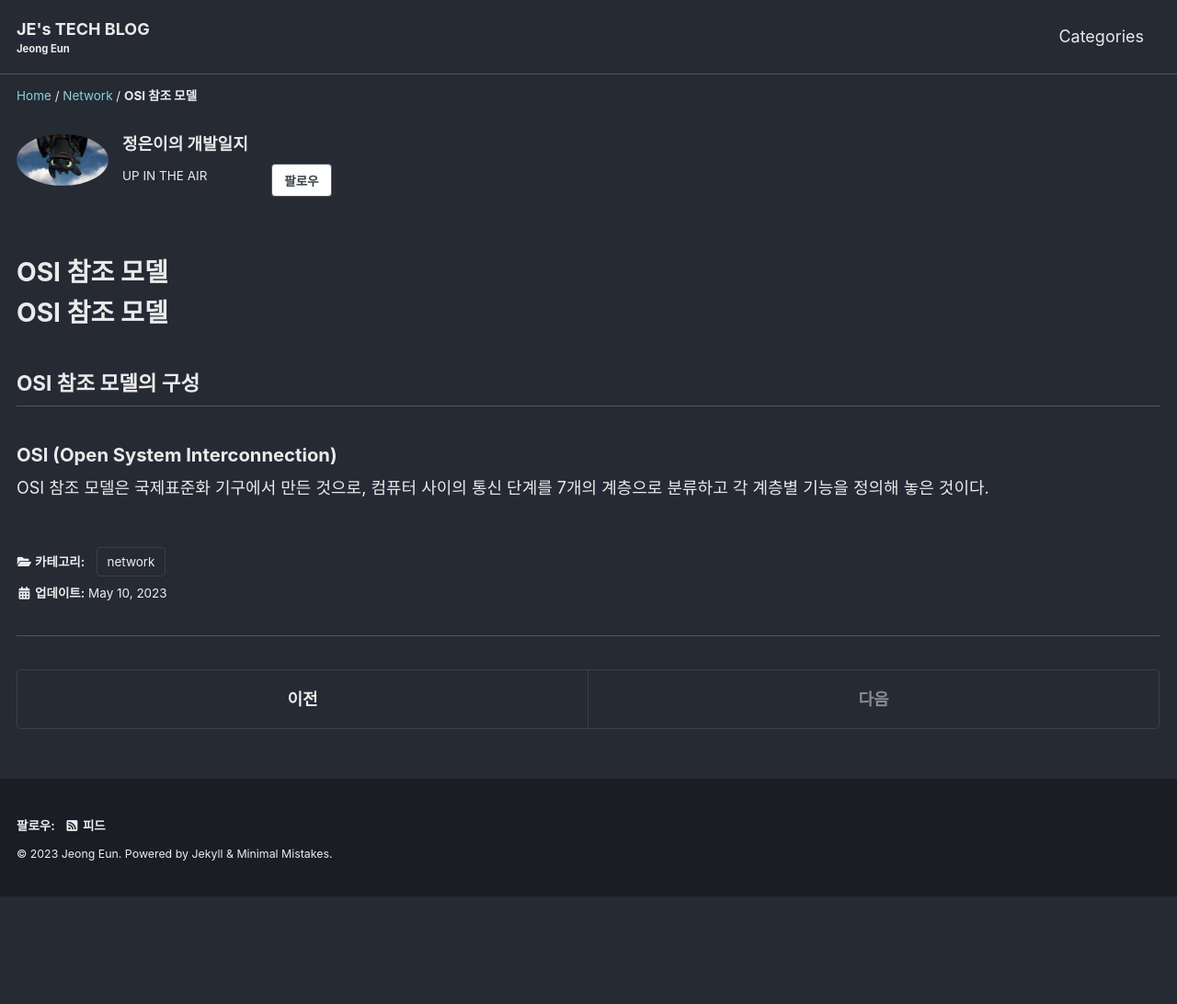
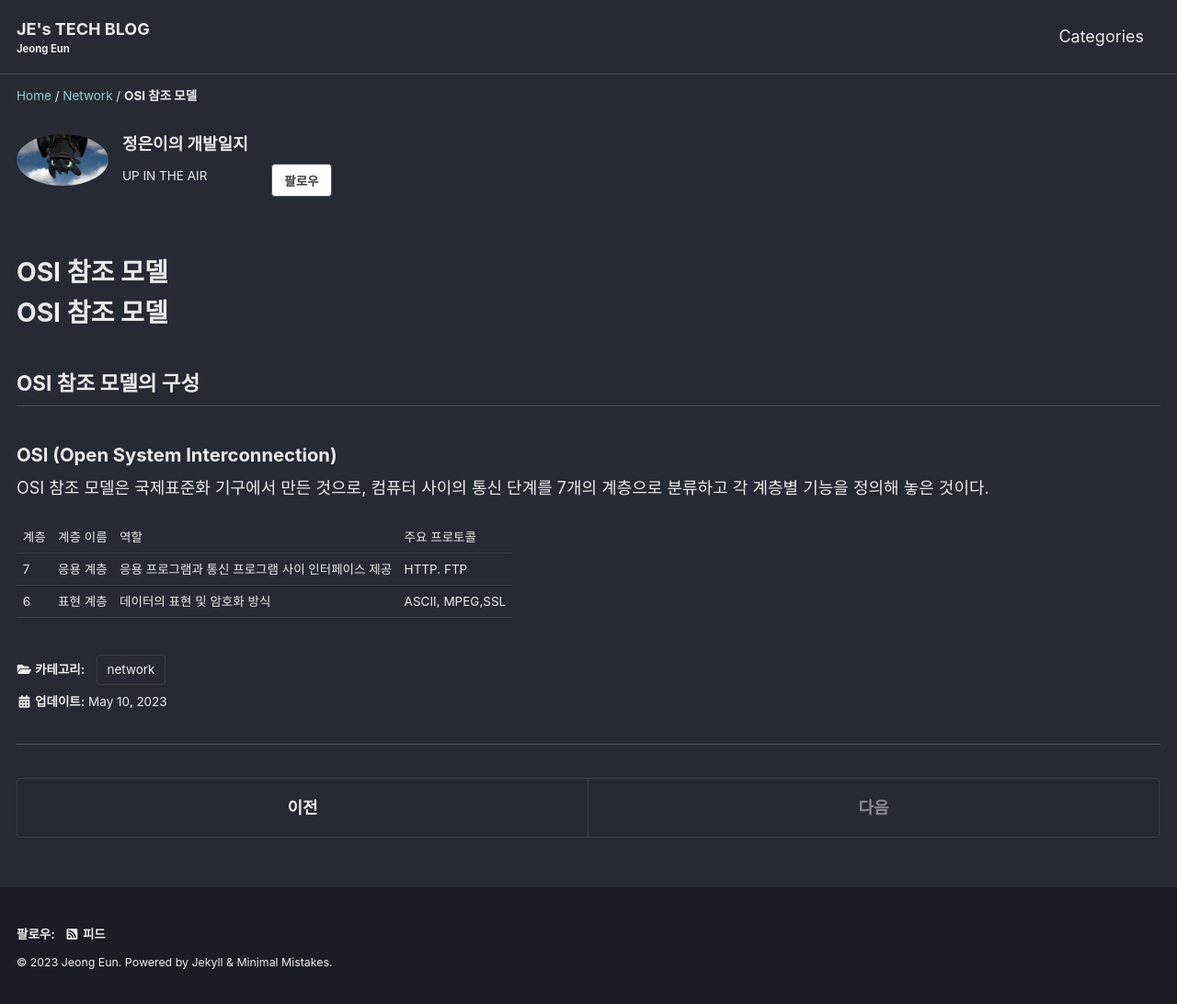
Before and after one commit to jang294/jang294.github.io, a Jekyll site: the page built from _posts/2023/network/2023-05-10-network1.md, in a window 1280 px wide. Shown: the whole page at 92% size. Built offline with Jekyll 4.4.1, drawn with Linux system fonts in a browser that asks for light colours; cached includes are drawn as plain includes; before the commit the page ends 975 px from its top, so only the background shows below that.

Commit message:
Update 2023-05-10-network1.md

```diff
--- a/_posts/2023/network/2023-05-10-network1.md
+++ b/_posts/2023/network/2023-05-10-network1.md
@@ -12,3 +12,7 @@ last_modified_at: 2023-05-10
 ## OSI 참조 모델의 구성
 ### OSI (Open System Interconnection)
 OSI 참조 모델은 국제표준화 기구에서 만든 것으로, 컴퓨터 사이의 통신 단계를 7개의 계층으로 분류하고 각 계층별 기능을 정의해 놓은 것이다.
+
+|계층|계층 이름|역할|주요 프로토콜|
+|7|응용 계층|응용 프로그램과 통신 프로그램 사이 인터페이스 제공|HTTP. FTP|
+|6|표현 계층|데이터의 표현 및 암호화 방식|ASCII, MPEG,SSL|
```
